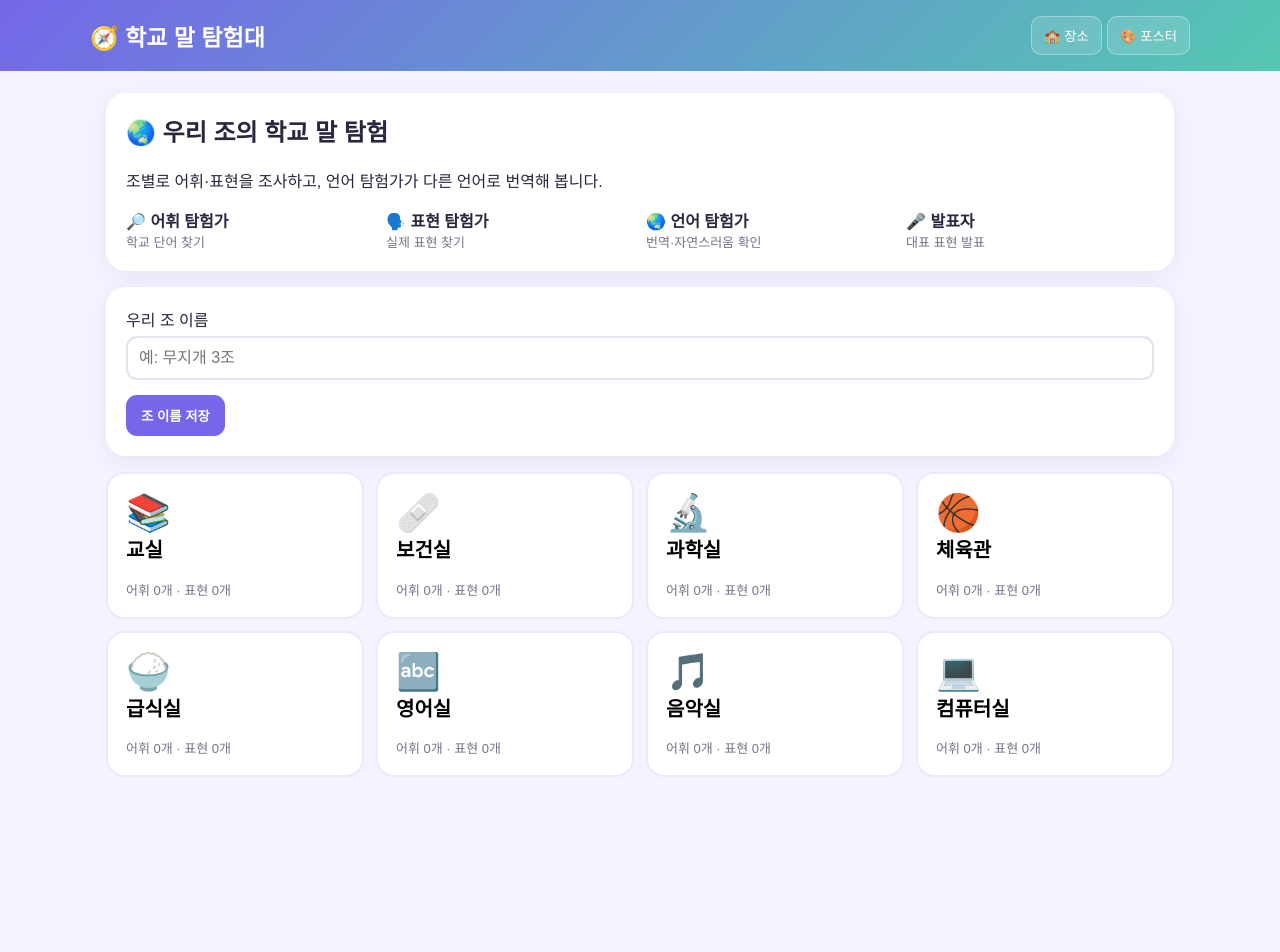
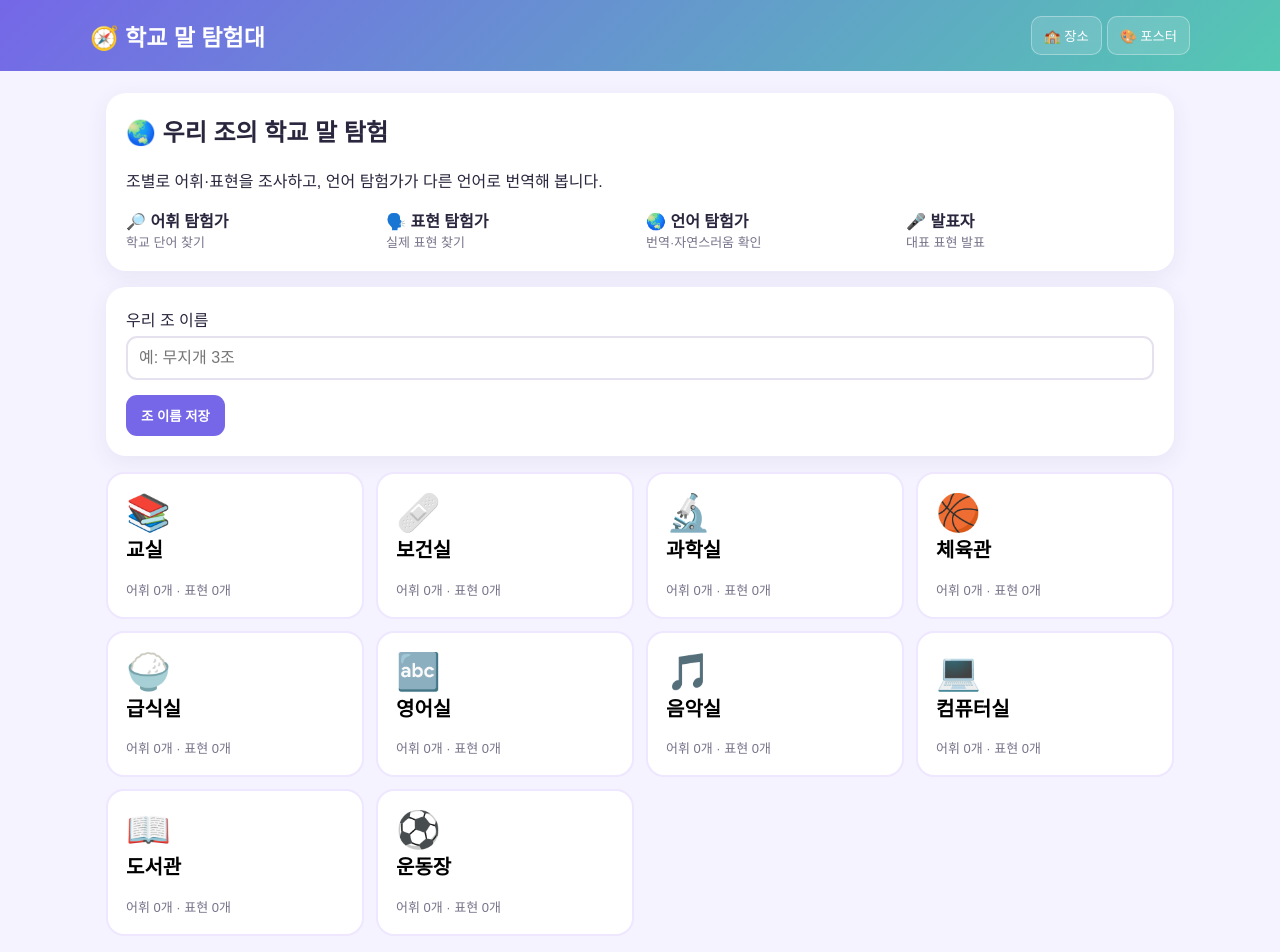
Before and after one commit to yunsil0523-rgb/school-language-explorer, a website: page public/index.html in a window 1280 px wide. Before the commit the page ends 800 px from the top, so only its background shows below. Drawn offline with Linux system fonts and the light colour scheme.

Commit message:
Update index.html

```diff
--- a/public/index.html
+++ b/public/index.html
@@ -58,7 +58,13 @@ const places=[
 ["영어실","🔤",["영어실","영어","알파벳","단어","문장","문법","발음","뜻","표현","영어책","듣기","말하기","읽기","쓰기","노래","게임","대화","질문","대답"],["영어로 뭐라고 해요?","무슨 뜻이에요?","어떻게 읽어요?","어떻게 발음해요?","다시 말해 주세요.","천천히 말해 주세요.","한 번 더 해 주세요.","잘 모르겠어요.","알겠어요.","질문 있어요.","짝과 연습해 보세요."]],
 ["음악실","🎵",["음악실","노래","악기","피아노","리코더","장구","북","꽹과리","기타","멜로디","리듬","박자","음표","가락","소리","목소리","합창","연주","악보","공연"],["악보를 보세요.","몇 박자예요?","같이 연주해요.","따라 해 보세요.","노래를 불러 봅시다.","크게 불러 주세요.","작게 불러 주세요.","다시 해 볼게요.","무슨 악기예요?","박자를 맞춰요."]],
 ["컴퓨터실","💻",["컴퓨터실","컴퓨터","모니터","화면","키보드","마우스","프린터","스피커","이어폰","인터넷","검색","사이트","파일","폴더","문서","사진","동영상","프로그램","로그인","저장","삭제","복사","붙여넣기","클릭"],["컴퓨터를 켜세요.","컴퓨터를 꺼 주세요.","어디를 눌러요?","이것을 클릭하세요.","글자를 입력하세요.","검색해 보세요.","파일을 열어 주세요.","파일을 저장하세요.","화면이 안 보여요.","컴퓨터가 안 돼요.","도와주세요.","프린트해도 돼요?"]]
-];
+,["도서관","📖",
+["도서관","책","책장","도서","사서 선생님","대출","반납","열람","독서","자료","도서 검색","추천 도서","자리","도서관 카드","책갈피","소설","동화책"],
+["책을 빌리고 싶어요.","이 책은 어디에 있어요?","책을 빌려도 돼요?","어디에서 반납해요?","이 책을 찾고 있어요.","추천해 주세요.","여기 앉아도 돼요?","조용히 해 주세요."]],
+
+["운동장","⚽",
+["운동장","축구","달리기","줄넘기","공","축구공","골대","트랙","운동화","체육복","팀","경기","점수","규칙","출발선","결승선","응원","놀이"],
+["같이 놀자.","같이 축구하자.","공을 빌려줘.","공을 던져 주세요.","준비됐어요?","시작해요.","내 차례예요.","조심해!","괜찮아?","몇 점이에요?","잘했어!"]]];
 const languages={en:"English",zh:"中文",ja:"日本語",vi:"Tiếng Việt",ru:"Русский",mn:"Монгол хэл",th:"ภาษาไทย",tl:"Filipino",es:"Español",it:"Italiano",sw:"Kiswahili (탄자니아)"};
 let state=JSON.parse(localStorage.getItem("schoolExplorer6")||'{"team":"","place":0,"words":{},"phrases":{},"lang":"en","rep":""}');
 function save(){localStorage.setItem("schoolExplorer6",JSON.stringify(state))}
```
